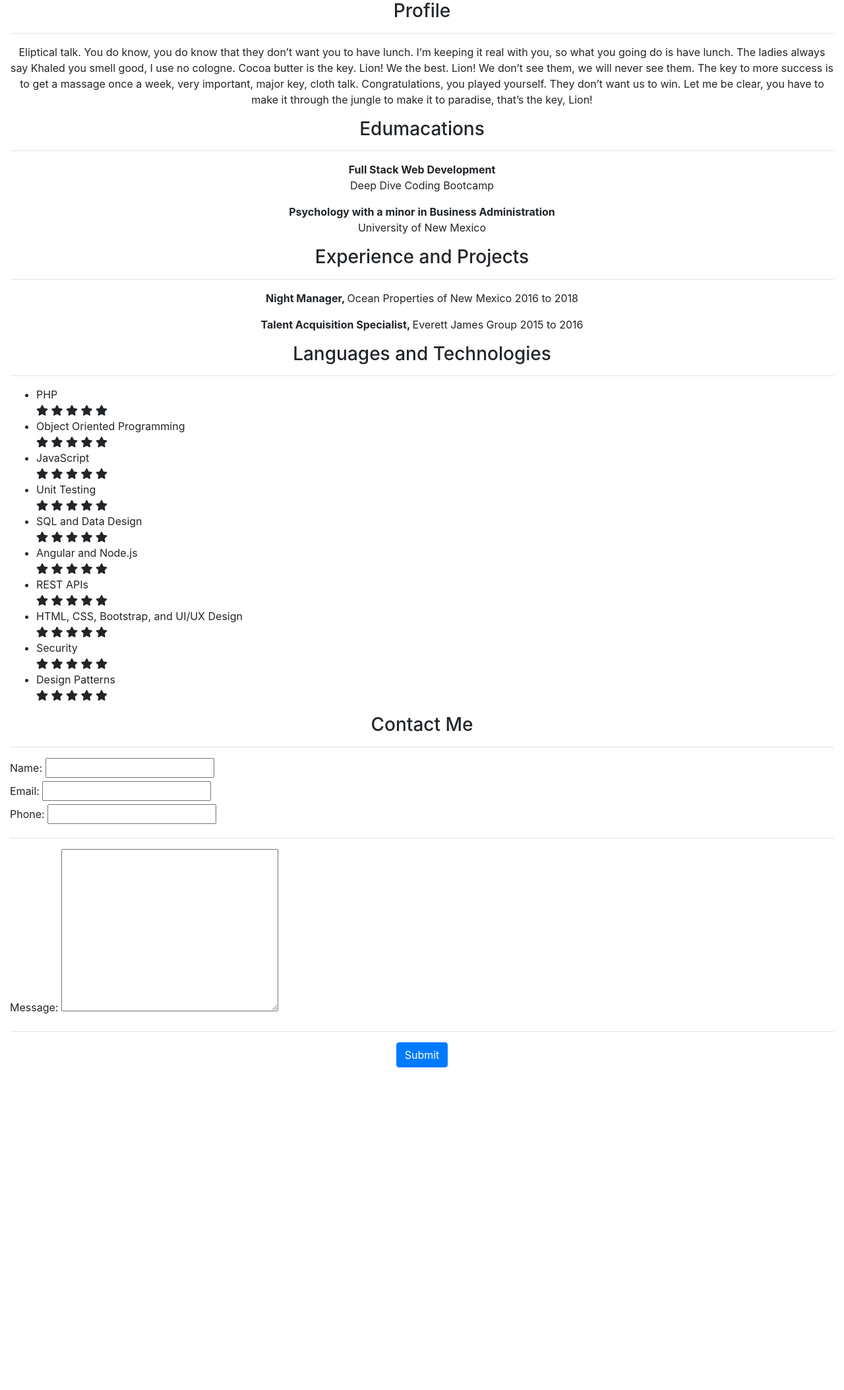
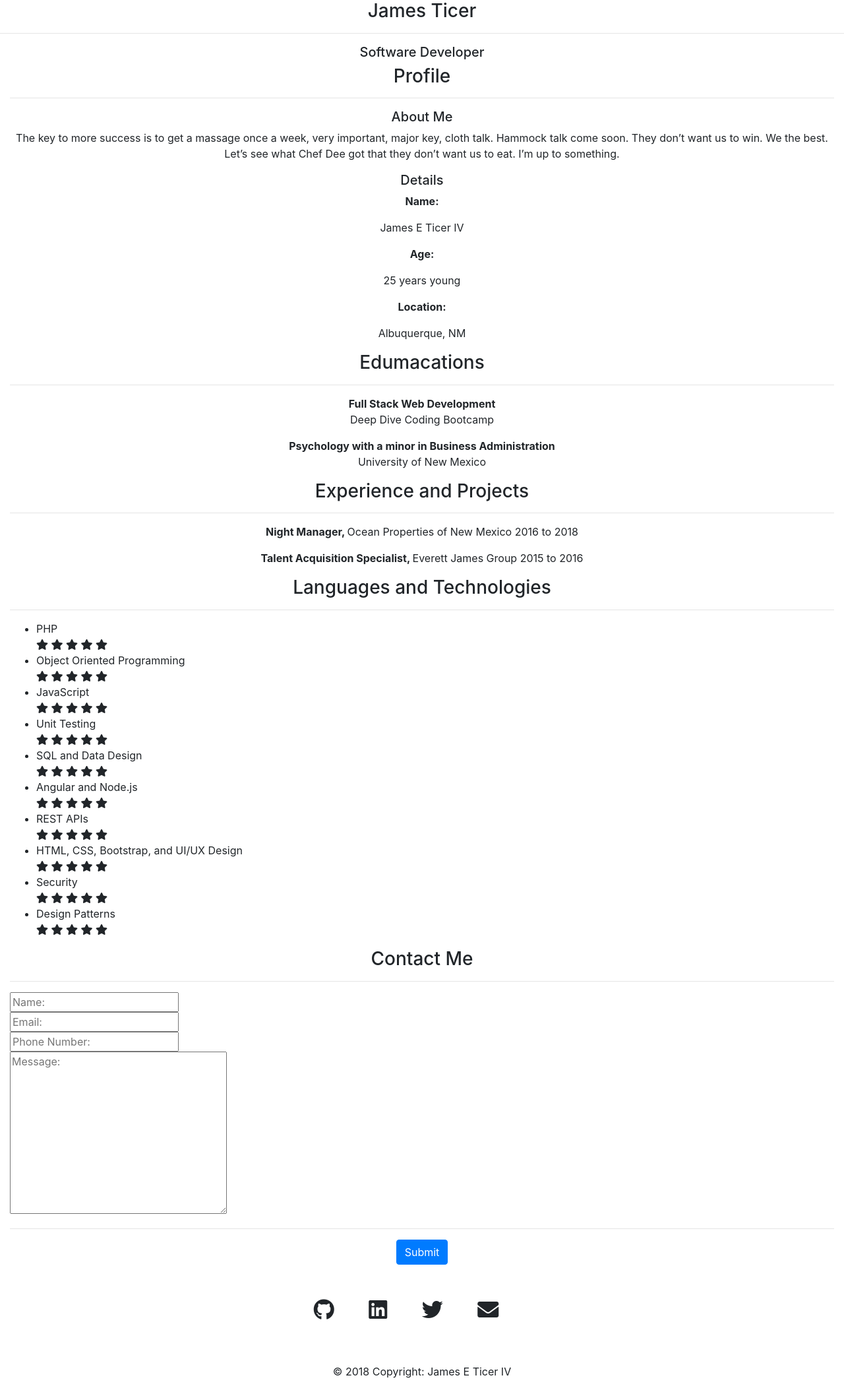
Before and after one commit to jticer4/my-pwp-james, a PHP site: page / in a window 1280 px wide. Shown: the part 54-2161 px from the top of the page at 66% size. Before the commit the page ends 1672 px from the top, so only its background shows below. Run offline with PHP 8.4, Linux system fonts and the light colour scheme; some libraries are stand-ins or nearby versions.

Commit message:
added in a footer, my splash page text, and added two subsections to my profile section

```diff
--- a/public_html/index.php
+++ b/public_html/index.php
@@ -42,10 +42,24 @@
 			</nav>
 		</div>
 
+		<div>
+			<h3 class="text-center">James Ticer</h3>
+			<hr>
+			<h5 class="text-center">Software Developer</h5>
+		</div>
+
 		<div class="container-fluid text-center">
 			<h3>Profile</h3>
 			<hr>
-			<p>Eliptical talk. You do know, you do know that they don’t want you to have lunch. I’m keeping it real with you, so what you going do is have lunch. The ladies always say Khaled you smell good, I use no cologne. Cocoa butter is the key. Lion! We the best. Lion! We don’t see them, we will never see them. The key to more success is to get a massage once a week, very important, major key, cloth talk. Congratulations, you played yourself. They don’t want us to win. Let me be clear, you have to make it through the jungle to make it to paradise, that’s the key, Lion!</p>
+			<h5>About Me</h5>
+			<p>The key to more success is to get a massage once a week, very important, major key, cloth talk. Hammock talk come soon. They don’t want us to win. We the best. Let’s see what Chef Dee got that they don’t want us to eat. I’m up to something.</p>
+			<h5>Details</h5>
+			<p><strong>Name:</strong></p>
+			<p>James E Ticer IV</p>
+			<p><strong>Age:</strong></p>
+			<p>25 years young</p>
+			<p><strong>Location:</strong></p>
+			<p>Albuquerque, NM</p>
 		</div>
 
 		<div class="container-fluid text-center">
@@ -66,86 +80,84 @@
 			<h3>Languages and Technologies</h3>
 			<hr>
 			<ul class="text-left">
-				<div>
+
 					<li>PHP</li>
 					<i class="fa fa-star" aria-hidden="true"></i>
 					<i class="fa fa-star" aria-hidden="true"></i>
 					<i class="fa fa-star" aria-hidden="true"></i>
 					<i class="fa fa-star" aria-hidden="true"></i>
 					<i class="fa fa-star" aria-hidden="true"></i>
-				</div>
-				<div>
+
 					<li>Object Oriented Programming</li>
 					<i class="fa fa-star" aria-hidden="true"></i>
 					<i class="fa fa-star" aria-hidden="true"></i>
 					<i class="fa fa-star" aria-hidden="true"></i>
 					<i class="fa fa-star" aria-hidden="true"></i>
 					<i class="fa fa-star" aria-hidden="true"></i>
-				</div>
-				<div>
+
+
 					<li>JavaScript</li>
 					<i class="fa fa-star" aria-hidden="true"></i>
 					<i class="fa fa-star" aria-hidden="true"></i>
 					<i class="fa fa-star" aria-hidden="true"></i>
 					<i class="fa fa-star" aria-hidden="true"></i>
 					<i class="fa fa-star" aria-hidden="true"></i>
-				</div>
-				<div>
+
+
 					<li>Unit Testing</li>
 					<i class="fa fa-star" aria-hidden="true"></i>
 					<i class="fa fa-star" aria-hidden="true"></i>
 					<i class="fa fa-star" aria-hidden="true"></i>
 					<i class="fa fa-star" aria-hidden="true"></i>
 					<i class="fa fa-star" aria-hidden="true"></i>
-				</div>
-				<div>
+
 					<li>SQL and Data Design</li>
 					<i class="fa fa-star" aria-hidden="true"></i>
 					<i class="fa fa-star" aria-hidden="true"></i>
 					<i class="fa fa-star" aria-hidden="true"></i>
 					<i class="fa fa-star" aria-hidden="true"></i>
 					<i class="fa fa-star" aria-hidden="true"></i>
-				</div>
-				<div>
+
+
 					<li>Angular and Node.js</li>
 					<i class="fa fa-star" aria-hidden="true"></i>
 					<i class="fa fa-star" aria-hidden="true"></i>
 					<i class="fa fa-star" aria-hidden="true"></i>
 					<i class="fa fa-star" aria-hidden="true"></i>
 					<i class="fa fa-star" aria-hidden="true"></i>
-				</div>
-				<div>
+
+
 					<li>REST APIs</li>
 					<i class="fa fa-star" aria-hidden="true"></i>
 					<i class="fa fa-star" aria-hidden="true"></i>
 					<i class="fa fa-star" aria-hidden="true"></i>
 					<i class="fa fa-star" aria-hidden="true"></i>
 					<i class="fa fa-star" aria-hidden="true"></i>
-				</div>
-				<div>
+
+
 					<li>HTML, CSS, Bootstrap, and UI/UX Design</li>
 					<i class="fa fa-star" aria-hidden="true"></i>
 					<i class="fa fa-star" aria-hidden="true"></i>
 					<i class="fa fa-star" aria-hidden="true"></i>
 					<i class="fa fa-star" aria-hidden="true"></i>
 					<i class="fa fa-star" aria-hidden="true"></i>
-				</div>
-				<div>
+
+
 					<li>Security</li>
 					<i class="fa fa-star" aria-hidden="true"></i>
 					<i class="fa fa-star" aria-hidden="true"></i>
 					<i class="fa fa-star" aria-hidden="true"></i>
 					<i class="fa fa-star" aria-hidden="true"></i>
 					<i class="fa fa-star" aria-hidden="true"></i>
-				</div>
-				<div>
+
+
 					<li>Design Patterns</li>
 					<i class="fa fa-star" aria-hidden="true"></i>
 					<i class="fa fa-star" aria-hidden="true"></i>
 					<i class="fa fa-star" aria-hidden="true"></i>
 					<i class="fa fa-star" aria-hidden="true"></i>
 					<i class="fa fa-star" aria-hidden="true"></i>
-				</div>
+
 			</ul>
 		</div>
 
@@ -154,25 +166,20 @@
 			<hr>
 			<form>
 				<div class="text-left">
-					<label for="name">Name:</label>
-					<input type="text">
+					<input type="text" placeholder="Name:">
 				</div>
 
 				<div class="text-left">
-					<label for="email">Email:</label>
-					<input type="email">
+					<input type="email" placeholder="Email:">
 				</div>
 
 				<div class="text-left">
-					<label for="phoneNumber">Phone:</label>
-					<input type="tel">
+					<input type="tel" placeholder="Phone Number:">
 				</div>
 
-					<hr>
 					<!-- TODO MAKE THIS TEXT AREA RESPONSIVE -->
 				<div class="text-left">
-					<label for="message">Message:</label>
-					<textarea name="message" cols="30" rows="10"></textarea>
+					<textarea name="message" cols="30" rows="10" placeholder="Message:"></textarea>
 				</div>
 
 				<hr>
@@ -181,5 +188,55 @@
 
 			</form>
 		</div>
+
+
+		<!-- Footer -->
+		<footer class="page-footer font-small cyan darken-3 mt-1">
+
+			<!-- Footer Links -->
+			<div class="container">
+
+				<!-- Grid row-->
+				<div class="row">
+
+					<!-- Grid column -->
+					<div class="col-md-12 py-5">
+						<div class="text-center">
+
+							<!--  GitHub-->
+							<a>
+								<i class="fab fa-github white-text mr-md-5 mr-3 fa-2x"> </i>
+							</a>
+							<!-- LinkedIn -->
+							<a class="tw-ic">
+								<i class="fab fa-linkedin white-text mr-md-5 mr-3 fa-2x"> </i>
+							</a>
+							<!-- Twitter -->
+							<a class="gplus-ic">
+								<i class="fab fa-twitter white-text mr-md-5 mr-3 fa-2x"> </i>
+							</a>
+							<!-- Email -->
+							<a class="li-ic">
+								<i class="fas fa-envelope white-text mr-md-5 mr-3 fa-2x"> </i>
+							</a>
+						</div>
+					</div>
+					<!-- Grid column -->
+
+				</div>
+				<!-- Grid row-->
+
+			</div>
+			<!-- Footer Links -->
+
+			<!-- Copyright -->
+			<div class="footer-copyright text-center py-3">© 2018 Copyright:
+				<a> James E Ticer IV</a>
+			</div>
+			<!-- Copyright -->
+
+		</footer>
+		<!-- Footer -->
+
 	</body>
 </html>
```
Also changed, not shown: 1 other file.
